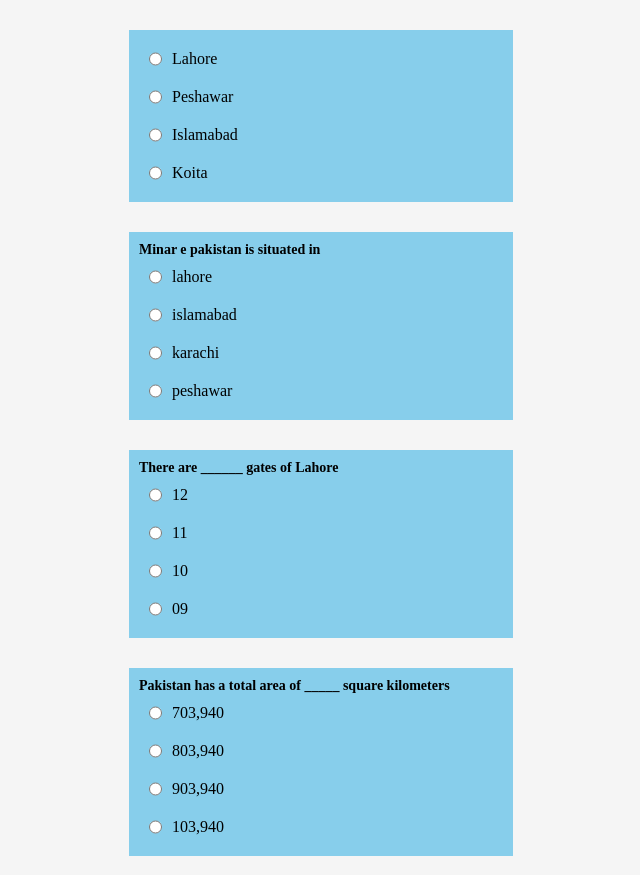
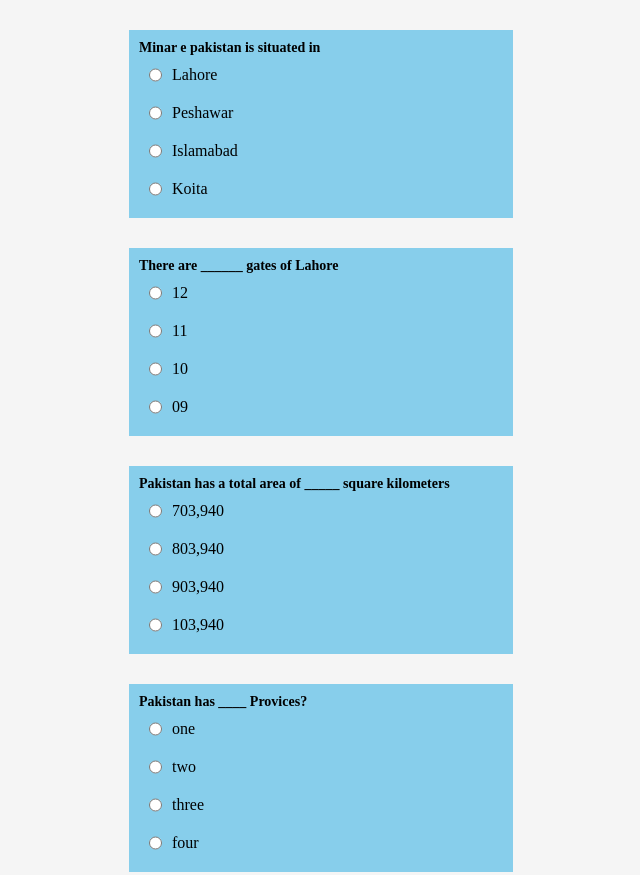
Before and after one commit to hashim-rana-hub/quiz-app-in-vanila-js, a plain HTML site: page index.html in a window 1280 px wide. Shown: the top 875 px of the page, without its empty margins (319-959 px from the left). Drawn offline with Linux system fonts and the light colour scheme.

Commit message:
refactored

```diff
--- a/index.html
+++ b/index.html
@@ -12,7 +12,7 @@
 	<body>
 		<div class="quiz">
 			<div class="quiz-content">
-				<h2 class="question"></h2>
+				<h2 class="question">Minar e pakistan is situated in</h2>
 
 				<ul>
 					<li>
--- a/index.js
+++ b/index.js
@@ -1,60 +1,54 @@
 let questionArray = [
 	{
 		id: 1,
-		questionText: 'Minar e pakistan is situated in',
-		options: ['lahore', 'islamabad', 'karachi', 'peshawar'],
-		answer: 'lahore',
-	},
-	{
-		id: 2,
 		questionText: 'There are ______ gates of Lahore',
 		options: ['12', '11', '10', '09'],
 		answer: '12',
 	},
 	{
-		id: 3,
+		id: 2,
 		questionText: 'Pakistan has a total area of _____ square kilometers',
 		options: ['703,940', '803,940', '903,940', '103,940'],
 		answer: '803,940',
 	},
 	{
-		id: 4,
+		id: 3,
 		questionText: 'Pakistan has ____ Provices?',
 		options: ['one', 'two', 'three', 'four'],
 		answer: 'four',
 	},
 	{
-		id: 5,
+		id: 4,
 		questionText: 'Which one is the city of lights',
 		options: ['lahore', 'islamabad', 'karachi', 'peshawar'],
 		answer: 'karachi',
 	},
 	{
-		id: 6,
+		id: 5,
 		questionText: 'Antarctica is governed by about ___ countries,',
 		options: ['30', '40', '20', '10'],
 		answer: '30',
 	},
 	{
-		id: 7,
+		id: 6,
 		questionText: 'Since 2006, Hamas and Israel have fought ___ wars, ',
 		options: ['six', 'four', 'ten', 'nine'],
 		answer: 'four',
 	},
 	{
-		id: 8,
+		id: 7,
 		questionText: 'Palestine is occupied by',
 		options: ['usa', 'uk', 'africa', 'israel'],
 		answer: 'israel',
 	},
 	{
-		id: 9,
+		id: 8,
 		questionText: ' Indian Muslims launched the Khilafat Movement under the leadership of ',
 		options: ['Gandhi and Nehro', 'Mohammad Ali and Shaukat Ali', 'All', 'none'],
 		answer: 'Mohammad Ali and Shaukat Ali',
 	},
 	{
-		id: 10,
+		id: 9,
 		questionText: ' Which cancer is most common in Pakistan?',
 		options: ['Oral cavity', 'Gastrointestinal ', 'Both', 'none'],
 		answer: 'Both',
@@ -66,8 +60,6 @@ const quizContent = document.querySelector('.quiz-content');
 const quizQuestion = document.querySelector('.question');
 const quizOptions = document.querySelector('input');
 const radioInputs = document.querySelectorAll('input[type=radio]');
-// const quizClone = quizContent.cloneNode(true).classList.add('quiz-content');
-
 const submitButton = document.createElement('button');
 submitButton.textContent = 'submit';
 submitButton.setAttribute('type', 'submit');
@@ -119,15 +111,6 @@ function checkIteration() {
 		for (let items of selected) items.addEventListener('click', isAllSelected);
 	}
 }
-// function abc(event) {
-// 	if (event.target.classList.contains('answer')) {
-// 		isAllSelected();
-// 	}
-// }
-// function checkIteration() {
-// 	quizOptions.addEventListener('click', abc);
-// }
-
 function isAllSelected() {
 	let current = 0;
 	for (let j = 0; j < questionArray.length; j++) {
```
